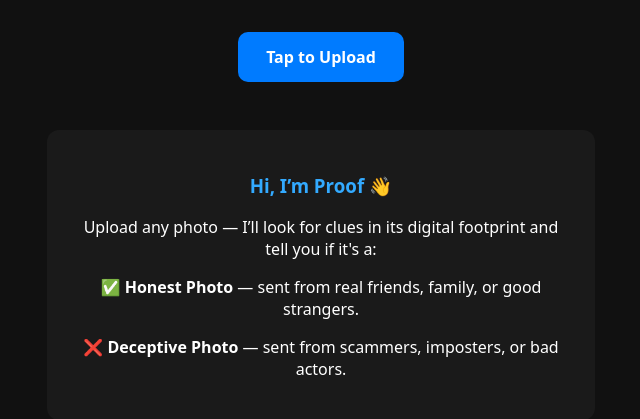
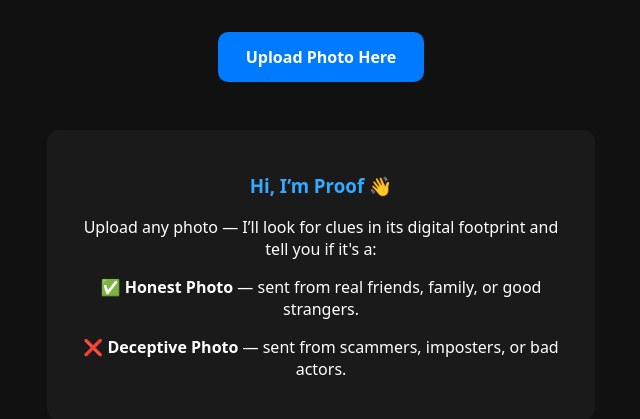
Before and after one commit to truvillionjeremy1994/proof, a Flask app: page / in a window 1280 px wide. Shown: the part 68-487 px from the top of the page, without its empty margins (319-959 px from the left). Run offline with Flask 2, Linux system fonts and the light colour scheme.

Commit message:
💻 Update ProofMe.ai front-end UI to v1.8

```diff
--- a/templates/index.html
+++ b/templates/index.html
@@ -134,7 +134,7 @@
   </div>
 
   <form id="uploadForm" action="/upload" method="post" enctype="multipart/form-data" onsubmit="showLoading()">
-    <label for="fileInput" id="uploadLabel" class="custom-file-upload">Tap to Upload</label>
+    <label for="fileInput" id="uploadLabel" class="custom-file-upload">Upload Photo Here         </label>
     <input id="fileInput" type="file" name="file" accept=".jpg, .jpeg, .png, .heic" required onchange="revealUI(event)">
 
     <div id="previewContainer" class="preview" style="display:none;">
```
